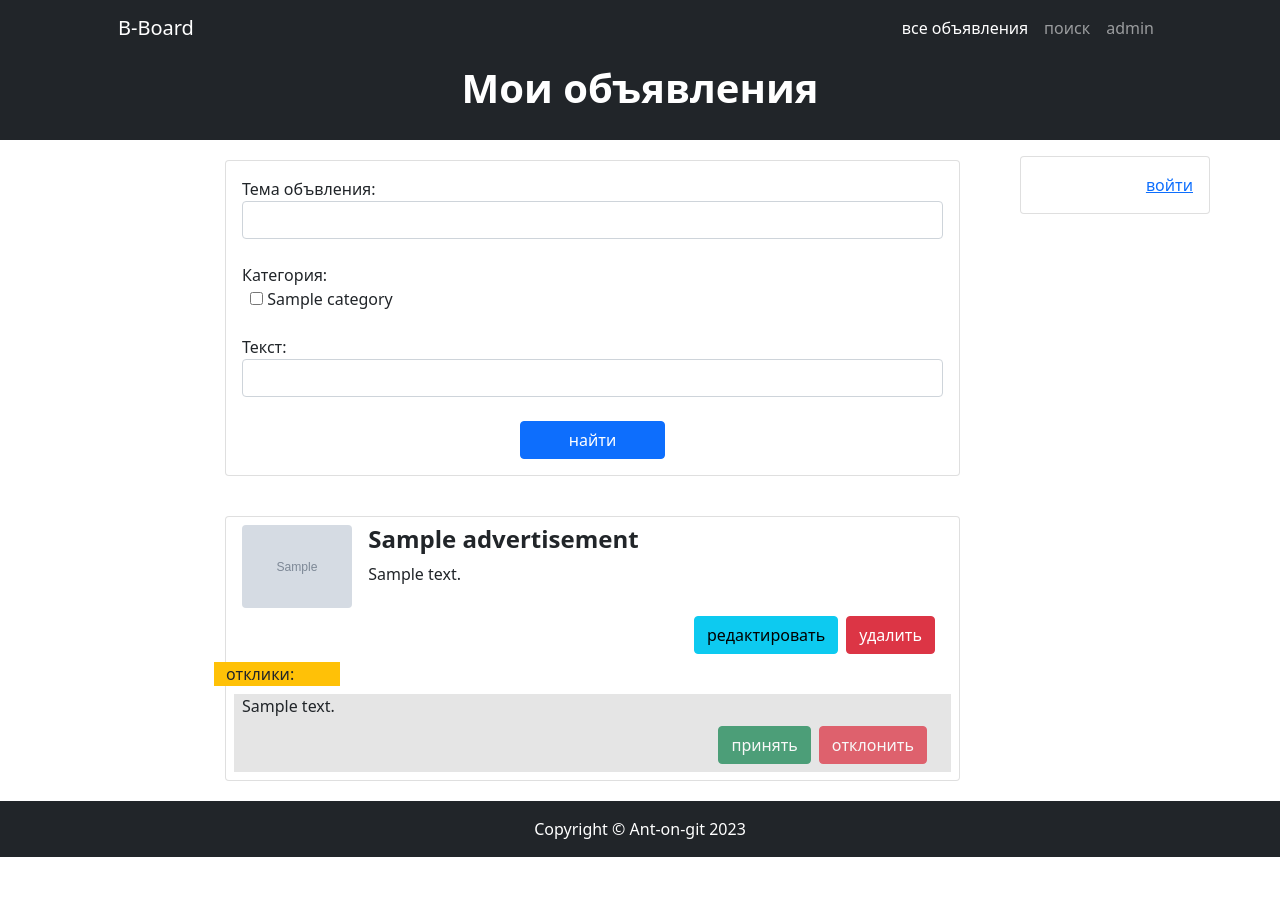
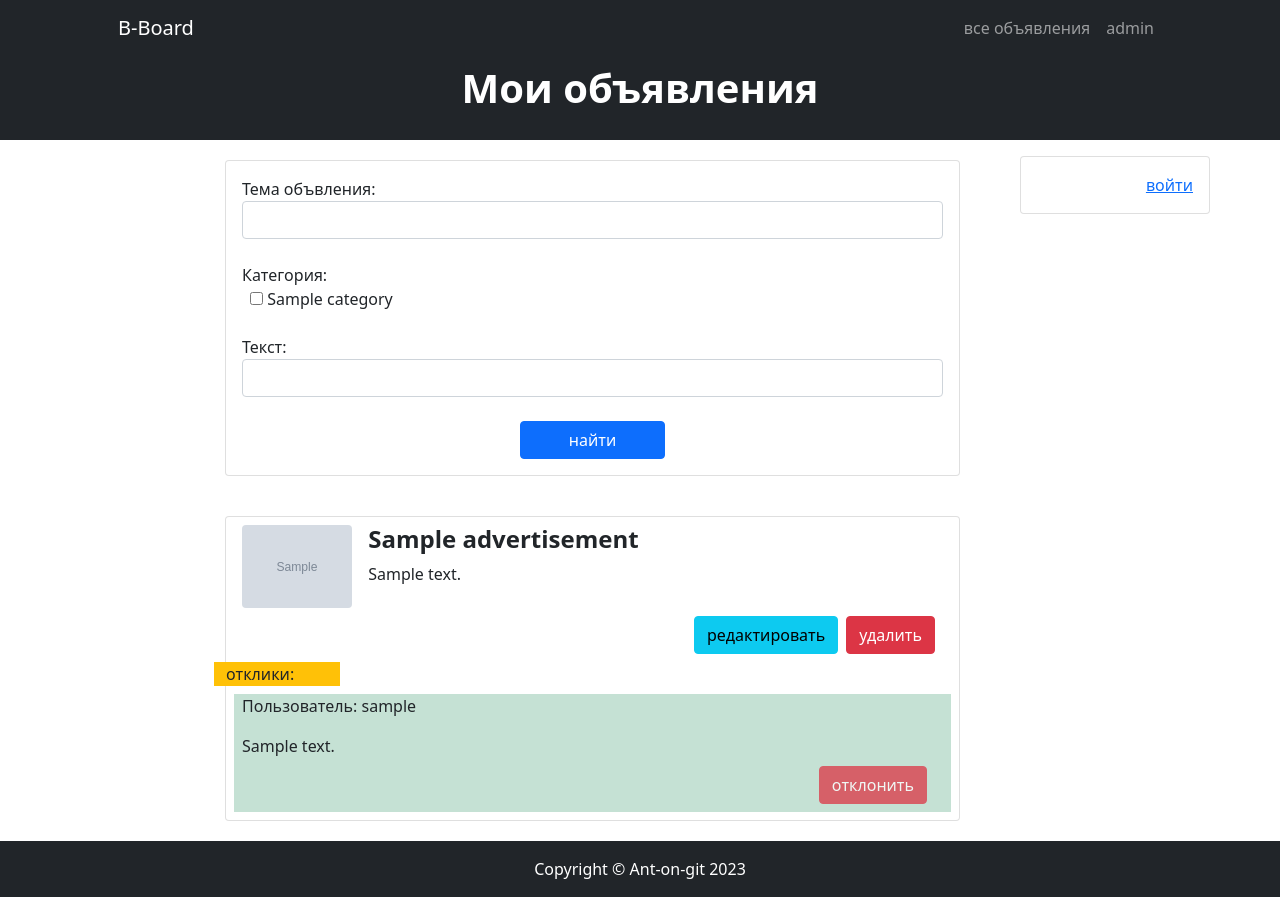
Before and after one commit to Ant-on-git/Bulletin-Board, a Django app: page /advSearch/ in a window 1280 px wide. Before the commit the page ends 857 px from the top, so only its background shows below. Run offline with Django 4.2, Linux system fonts and the light colour scheme; tables that the repository leaves empty hold one stand-in row (values such as "Sample post"); grey boxes marked "Sample" are stand-in pictures; parts of the project's set-up code (start-up, migrations or seed data) failed here and were passed over; some libraries are stand-ins or nearby versions.

Commit message:
add field to Reply model (accepted),views to accept/deny replys, some changes in templates

```diff
--- a/board/board_app/models.py
+++ b/board/board_app/models.py
@@ -1,7 +1,7 @@
 import os
 from django.db import models
 from django.contrib.auth.models import AbstractUser
-from django.core.validators import MaxValueValidator
+from django.core.validators import MaxValueValidator, MinValueValidator
 
 from django.conf import settings
 
@@ -53,6 +53,7 @@ class Reply(models.Model):
     user = models.ForeignKey('Profile', on_delete=models.CASCADE)
     ad = models.ForeignKey(Advertisement, on_delete=models.CASCADE)
     text = models.TextField()
+    accepted = models.IntegerField(default=0, validators=[MaxValueValidator(1), MinValueValidator(-1)])
 
     def __str__(self):
         return f'{self.text[:50]}'
--- a/board/board_app/urls.py
+++ b/board/board_app/urls.py
@@ -1,7 +1,8 @@
 from django.urls import path
 from django.contrib.auth.views import LoginView, LogoutView
 
-from .views import AdvList, AdvDetail, RegistrationView, confirm_emal, AdvCreate, AdvUpdate, AdvDelete, delete_file, UserAdvReplys
+from .views import AdvList, AdvDetail, RegistrationView, confirm_emal, AdvCreate, AdvUpdate, AdvDelete, delete_file, \
+    UserAdvReplys, reply_accept, reply_deny
 
 
 urlpatterns = [
@@ -16,4 +17,6 @@ urlpatterns = [
     path('<int:pk>/delete/', AdvDelete.as_view()),
     path('<int:pk>/delete_file/', delete_file, name='delete_file'),
     path('advSearch/', UserAdvReplys.as_view()),
+    path('<int:pk>/reply_accept/', reply_accept, name='reply_accept'),
+    path('<int:pk>/reply_deny/', reply_deny, name='reply_deny'),
 ]
--- a/board/board_app/views.py
+++ b/board/board_app/views.py
@@ -242,3 +242,17 @@ def delete_file(request, pk):
     file = get_object_or_404(AdFiles, pk=pk)
     file.delete()
     return redirect(request.environ['HTTP_REFERER'])
+
+
+def reply_accept(request, pk):
+    reply = get_object_or_404(Reply, pk=pk)
+    reply.accepted = 1
+    reply.save()
+    return redirect(request.environ['HTTP_REFERER'])
+
+
+def reply_deny(request, pk):
+    reply = get_object_or_404(Reply, pk=pk)
+    reply.accepted = -1
+    reply.save()
+    return redirect(request.environ['HTTP_REFERER'])
--- a/board/templates/AdvEdit.html
+++ b/board/templates/AdvEdit.html
@@ -3,14 +3,14 @@
 
 
 {% block title %}
-    Изменить объвление
+    Редактировать объвление
 {% endblock title %}
 
 
 {% block page_preview %}
   <div class="text-center my-4">
       <h1 class="display-6 fw-bold text-white mb-2">
-        Изменить объвление
+        Редактировать объвление
       </h1>
   </div>
 {% endblock page_preview %}
--- a/board/templates/advSearch.html
+++ b/board/templates/advSearch.html
@@ -65,16 +65,41 @@
                             <div class="col-lg-2 bg-warning">отклики:</div>
                             <div class="col-lg-12">
                                 {% for reply in ad.replies %}
-                                    <div class="bg-black bg-opacity-10 m-sm-2">
-                                        <div class="m-sm-2">
-                                            {{ reply.text }}
+                                    {% if reply.accepted < 0 %}
+                                        <div class="bg-danger bg-opacity-25 m-sm-2">
+                                            <div class="m-sm-2">
+                                                <p>Пользователь: {{ reply.user.username }}</p>
+                                                {{ reply.text }}
+                                            </div>
+
+                                            <div class="container pb-2 d-flex justify-content-end">
+                                                <a class="btn btn-success mx-2 opacity-75" href="/{{ reply.pk }}/reply_accept/">принять</a>
+                                            </div>
                                         </div>
+                                    {% elif reply.accepted > 0 %}
+                                        <div class="bg-success bg-opacity-25 m-sm-2">
+                                            <div class="m-sm-2">
+                                                <p>Пользователь: {{ reply.user.username }}</p>
+                                                {{ reply.text }}
+                                            </div>
 
-                                        <div class="container pb-2 d-flex justify-content-end">
-                                            <a class="btn btn-success mx-2 opacity-75" href="">принять</a>
-                                            <a class="btn btn-danger opacity-75" href="">отклонить</a>
+                                            <div class="container pb-2 d-flex justify-content-end">
+                                                <a class="btn btn-danger opacity-75" href="/{{ reply.pk }}/reply_deny/">отклонить</a>
+                                            </div>
                                         </div>
-                                    </div>
+                                    {% else %}
+                                        <div class="bg-black bg-opacity-10 m-sm-2">
+                                            <div class="m-sm-2">
+                                                <p>Пользователь: {{ reply.user.username }}</p>
+                                                {{ reply.text }}
+                                            </div>
+
+                                            <div class="container pb-2 d-flex justify-content-end">
+                                                <a class="btn btn-success mx-2 opacity-75" href="/{{ reply.pk }}/reply_accept/">принять</a>
+                                                <a class="btn btn-danger opacity-75" href="/{{ reply.pk }}/reply_deny/">отклонить</a>
+                                            </div>
+                                        </div>
+                                    {% endif %}
                                 {% endfor %}
                             </div>
                         </div>
--- a/board/templates/default.html
+++ b/board/templates/default.html
@@ -25,8 +25,7 @@
                         <button class="navbar-toggler" type="button" data-bs-toggle="collapse" data-bs-target="#navbarSupportedContent" aria-controls="navbarSupportedContent" aria-expanded="false" aria-label="Toggle navigation"><span class="navbar-toggler-icon"></span></button>
                         <div class="collapse navbar-collapse" id="navbarSupportedContent">
                             <ul class="navbar-nav ms-auto mb-2 mb-lg-0">
-                                <li class="nav-item"><a class="nav-link active" aria-current="page" href="/">все объявления</a></li>
-                                <li class="nav-item"><a class="nav-link" href="/search">поиск</a></li>
+                                <li class="nav-item"><a class="nav-link" aria-current="page" href="/">все объявления</a></li>
                                 <li class="nav-item"><a class="nav-link" href="/admin/">admin</a></li>
                             </ul>
                         </div>
@@ -62,17 +61,15 @@
                             <div class="text-muted my-3 px-3 flex-right-top">
                                 {% if user_context %}
                                     <p class="my-md-1">Пользователь:</p>
-                                    <p class="my-md-1">{{ user_context.username }}</p>
+                                    <p class="my-md-1 fw-bolder">{{ user_context.username }}</p>
                                     {% if not user_context.email_not_confirmed %}
                                         <p class="my-md-1">Подтвердите адрес электронной почты</p>
                                     {% endif %}
 
                                     <a class="nav-link p-0 mt-1 text-opacity-75" href="/advCreate">создать объявление</a>
                                     <a class="nav-link p-0 mt-1 text-opacity-75" href="/advSearch">мои объявления</a>
+                                    <a class="nav-link p-0 mt-1 text-opacity-75" href="/logout">выйти</a>
 
-                                    <div class="navbar-nav">
-                                        <a class="nav-link p-0 mt-1 text-opacity-75" href="/logout">выйти</a>
-                                    </div>
                                 {% else %}
                                     <div class="navbar-nav">
                                         <a class="" href="/login">войти</a>
```
Also changed, not shown: board/board_app/migrations/0004_reply_accepted.py (added).
